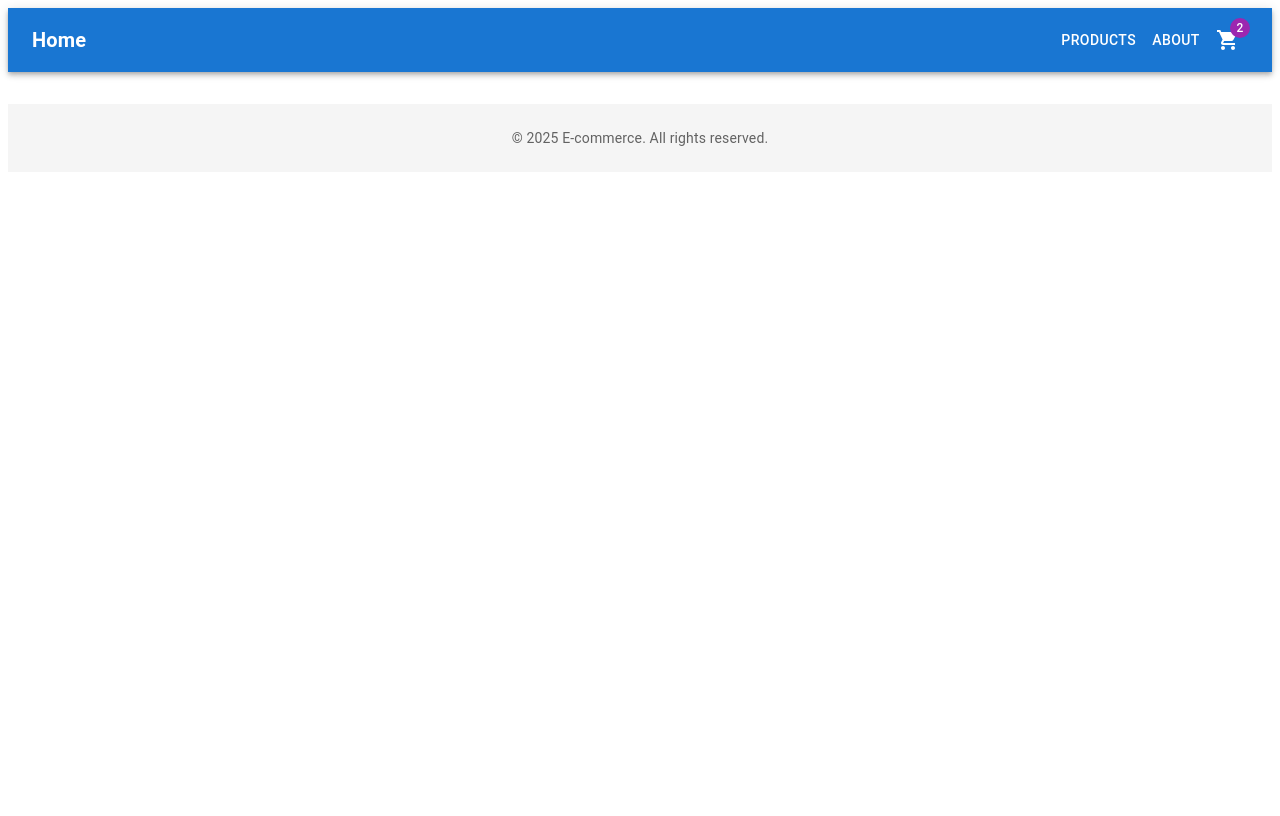
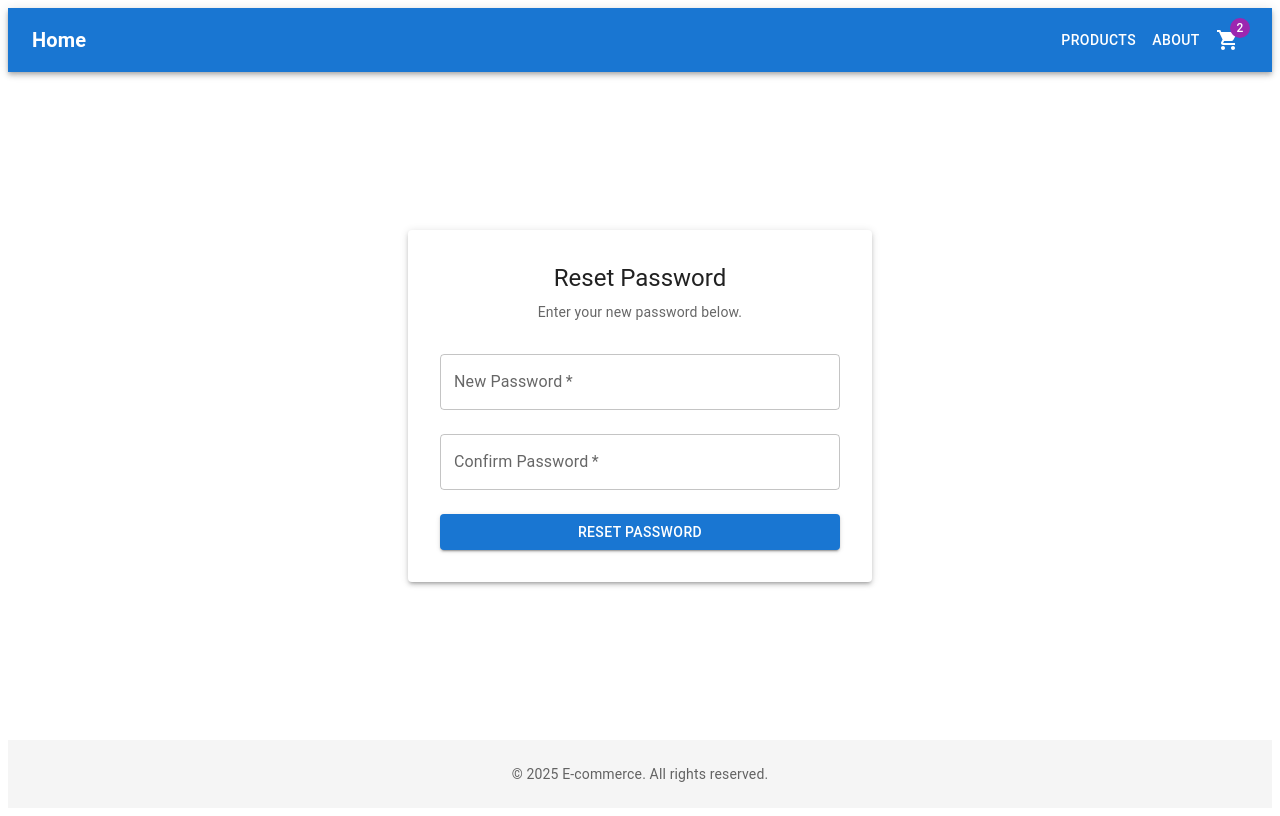
Before and after one commit to BansariTatva/ECommerceFE, a React (Vite) app: page /reset-password in a window 1280 px wide. Built offline with nearby package versions, Linux system fonts and the light colour scheme.

Commit message:
added design for forgot password and reset password and improved design of project

```diff
--- a/package.json
+++ b/package.json
@@ -15,9 +15,11 @@
     "@mui/icons-material": "^7.3.4",
     "@mui/material": "^7.3.4",
     "axios": "^1.12.2",
+    "formik": "^2.4.6",
     "react": "^19.1.1",
     "react-dom": "^19.1.1",
-    "react-router-dom": "^7.9.3"
+    "react-router-dom": "^7.9.3",
+    "yup": "^1.7.1"
   },
   "devDependencies": {
     "@eslint/js": "^9.36.0",
--- a/src/App.tsx
+++ b/src/App.tsx
@@ -1,25 +1,34 @@
 import { Routes, Route } from "react-router-dom";
-import { Container } from "@mui/material";
+import { Box, Container } from "@mui/material";
 import { Navbar, Footer } from "./components";
-import { Home, Product } from "./pages"
-import SignUp from "./pages/SignUp";
-import Login from "./pages/Login";
+import { Product } from "./pages"
+import SignUp from "./pages/auth/SignUp";
+import Login from "./pages/auth/Login";
+import ForgotPassword from "./pages/auth/ForgotPasswordPage";
+import ResetPassword from "./pages/auth/ResetPasswordPage";
 
 function App() {
   return (
     <>
+      <Box sx={{
+        display: 'flex',
+        flexDirection: 'column',
+        minHeight: '100vh'
+      }}>
         <Navbar />
-      <Container sx={{ my: 4 }}>
+        <Container sx={{
+          my: 4, flex: 1, display: 'flex'
+        }}>
           <Routes>
             <Route path="/" element={<SignUp />} />
             <Route path="/login" element={<Login />} />
-          {/* <Route path="/" element={<Home />} /> */}
             <Route path="/product" element={<Product />} />
-          {/* <Route path="/products/:id" element={<ProductDetail />} />
-          <Route path="/cart" element={<Cart />} /> */}
+            <Route path="/forgot-password" element={<ForgotPassword />} />
+            <Route path="/reset-password" element={<ResetPassword />} />
           </Routes>
         </Container>
         <Footer />
+      </Box>
     </>
   );
 }
--- a/src/components/Footer.tsx
+++ b/src/components/Footer.tsx
@@ -2,7 +2,15 @@ import { Box, Typography } from "@mui/material";
 
 export const Footer = () => {
   return (
-    <Box component="footer" sx={{ py: 3, textAlign: "center", bgcolor: "grey.100", mt: 4 }}>
+    <Box
+      component="footer"
+      sx={{
+        py: 3,
+        textAlign: "center",
+        bgcolor: "grey.100",
+        mt: 'auto'
+      }}
+    >
       <Typography variant="body2" color="text.secondary">
         © {new Date().getFullYear()} E-commerce. All rights reserved.
       </Typography>
--- a/src/components/Navbar.tsx
+++ b/src/components/Navbar.tsx
@@ -4,7 +4,7 @@ import { Link } from "react-router-dom";
 
 export const Navbar = () => {
   return (
-    <AppBar position="static" color="primary" sx={{ mb: 3 }}>
+    <AppBar position="static" color="primary">
       <Toolbar sx={{ display: "flex", justifyContent: "space-between" }}>
         <Typography
           variant="h6"
--- /dev/null
+++ b/src/pages/auth/ForgotPasswordPage.tsx
@@ -0,0 +1,56 @@
+import React from "react";
+import { Box, Button, TextField, Typography, Paper } from "@mui/material";
+import { useFormik } from "formik";
+import { forgotValidationSchema } from "../../schemas/forgotSchema";
+
+const ForgotPassword: React.FC = () => {
+  const formik = useFormik({
+    initialValues: {
+      email: ""
+    },
+    validationSchema: forgotValidationSchema,
+    onSubmit: async (values) => {
+      console.log("values", values);
+    }
+  })
+
+  return (
+    <Box sx={{
+      display: 'flex',
+      alignItems: 'center',
+      justifyContent: 'center',
+      flex: 1
+    }}>
+      <Paper elevation={3} sx={{ p: 4, width: '100%', maxWidth: 400 }}>
+        <Typography variant="h5" gutterBottom textAlign="center">
+          Forgot Password
+        </Typography>
+
+        <Typography variant="body2" color="text.secondary" textAlign="center" mb={2}>
+          Enter your email and we’ll send you a password reset link.
+        </Typography>
+
+        <form onSubmit={formik.handleSubmit}>
+          <TextField
+            label="Email Address"
+            type="email"
+            name="email"
+            fullWidth
+            required
+            margin="normal"
+            onChange={formik.handleChange}
+            onBlur={formik.handleBlur}
+            error={formik.touched.email && Boolean(formik.errors.email)}
+            value={formik.values.email}
+            helperText={formik.touched.email && formik.errors.email}
+          />
+          <Button type="submit" variant="contained" color="primary" fullWidth sx={{ mt: 2 }}>
+            Send Reset Link
+          </Button>
+        </form>
+      </Paper>
+    </Box>
+  );
+};
+
+export default ForgotPassword;
--- a/src/pages/Login.tsx
+++ b/src/pages/auth/Login.tsx
@@ -1,16 +1,16 @@
-import React, { useState } from "react";
+import { useState } from "react";
 import {
     Container,
     Box,
     TextField,
     Button,
     Typography,
-    Link,
     Alert,
     IconButton,
     InputAdornment,
 } from "@mui/material";
 import { Visibility, VisibilityOff } from "@mui/icons-material";
+import { Link } from "react-router-dom";
 
 const Login = () => {
     const [formData, setFormData] = useState({ email: "", password: "" });
@@ -26,7 +26,7 @@ const Login = () => {
     const handleClickShowPassword = () => setShowPassword((prev) => !prev);
 
     const validate = () => {
-        let tempErrors = {};
+        const tempErrors = {};
         if (!formData.email) {
             tempErrors.email = "Email is required";
         } else if (!/\S+@\S+\.\S+/.test(formData.email)) {
@@ -52,7 +52,6 @@ const Login = () => {
         <Container maxWidth="sm">
             <Box
                 sx={{
-                    mt: 8,
                     p: 4,
                     boxShadow: 3,
                     borderRadius: 2,
@@ -110,11 +109,11 @@ const Login = () => {
                     </Button>
 
                     <Typography align="center" variant="body2">
-                        Don't have an account? <Link href="/">Sign Up</Link>
+                        Don't have an account? <Link to="/">Sign Up</Link>
                     </Typography>
 
                     <Typography align="center" variant="body2" sx={{ mt: 1 }}>
-                        <Link href="/forgot-password">Forgot Password?</Link>
+                        <Link to="/forgot-password">Forgot Password?</Link>
                     </Typography>
                 </Box>
             </Box>
--- /dev/null
+++ b/src/pages/auth/ResetPasswordPage.tsx
@@ -0,0 +1,76 @@
+import React from "react";
+import { Box, Button, TextField, Typography, Paper } from "@mui/material";
+import { useFormik } from "formik";
+import { resetPasswordValidationSchema } from "../../schemas/resetPasswordValidationSchema";
+
+const ResetPassword: React.FC = () => {
+
+  const formik = useFormik({
+    initialValues: {
+      password: "",
+      confirmPassword: ""
+    },
+    validationSchema: resetPasswordValidationSchema,
+    onSubmit: async (values) => {
+      console.log("values", values);
+    }
+  })
+
+
+  return (
+    <Box
+      sx={{
+        display: 'flex',
+        alignItems: 'center',
+        justifyContent: 'center',
+        flex: 1
+      }}
+    >
+      <Paper elevation={3} sx={{ p: 4, width: '100%', maxWidth: 400 }}>
+        <Typography variant="h5" gutterBottom textAlign="center">
+          Reset Password
+        </Typography>
+
+        <Typography variant="body2" color="text.secondary" textAlign="center" mb={2}>
+          Enter your new password below.
+        </Typography>
+
+        <form onSubmit={formik.handleSubmit}>
+          <TextField
+            label="New Password"
+            type="password"
+            fullWidth
+            required
+            margin="normal"
+            name="password"
+            value={formik.values.password}
+            onChange={formik.handleChange}
+            onBlur={formik.handleBlur}
+            error={formik.touched.password && Boolean(formik.errors.password)}
+            helperText={formik.touched.password && formik.errors.password}
+          />
+
+          <TextField
+            label="Confirm Password"
+            type="password"
+            fullWidth
+            required
+            margin="normal"
+            name="confirmPassword"
+            value={formik.values.confirmPassword}
+            onChange={formik.handleChange}
+            onBlur={formik.handleBlur}
+            error={formik.touched.confirmPassword && Boolean(formik.errors.confirmPassword)}
+            helperText={formik.touched.confirmPassword && formik.errors.confirmPassword}
+          />
+
+          <Button type="submit" variant="contained" color="primary" fullWidth sx={{ mt: 2 }}>
+            Reset Password
+          </Button>
+        </form>
+      </Paper>
+    </Box>
+  );
+};
+
+export default ResetPassword;
--- a/src/pages/SignUp.tsx
+++ b/src/pages/auth/SignUp.tsx
@@ -1,4 +1,4 @@
-import React, { useState } from "react";
+import { useState } from "react";
 import {
     Container,
     Box,
@@ -7,9 +7,9 @@ import {
     Checkbox,
     FormControlLabel,
     Typography,
-    Link,
     Alert,
 } from "@mui/material";
+import { Link } from "react-router-dom";
 
 const SignUp = () => {
     const [formData, setFormData]: any = useState({
@@ -74,7 +74,6 @@ const SignUp = () => {
         <Container maxWidth="sm">
             <Box
                 sx={{
-                    mt: 8,
                     p: 4,
                     boxShadow: 3,
                     borderRadius: 2,
@@ -165,7 +164,7 @@ const SignUp = () => {
                         label={
                             <>
                                 I accept the{" "}
-                                <Link href="/terms" target="_blank">
+                                <Link to="/terms" target="_blank">
                                     terms and conditions
                                 </Link>
                             </>
@@ -188,7 +187,7 @@ const SignUp = () => {
                     </Button>
 
                     <Typography align="center">
-                        Already have an account? <Link href="/login">Login here</Link>
+                        Already have an account? <Link to="/login">Login here</Link>
                     </Typography>
                 </Box>
             </Box>
--- /dev/null
+++ b/src/schemas/forgotSchema.ts
@@ -0,0 +1,5 @@
+import * as Yup from "yup";
+
+export const forgotValidationSchema = Yup.object({
+    email: Yup.string().email("Invalid email address").required("Email is required")
+});
--- /dev/null
+++ b/src/schemas/resetPasswordValidationSchema.ts
@@ -0,0 +1,16 @@
+import * as Yup from "yup";
+
+
+export const resetPasswordValidationSchema = Yup.object({
+    password: Yup.string()
+        .min(8, "Passowrd must be at least 8 characters long")
+        .required("Password is required")
+        .matches(/[0-9]/, 'Password requires a number')
+        .matches(/[a-z]/, 'Password requires a lowercase letter')
+        .matches(/[A-Z]/, 'Password requires an uppercase letter')
+        .matches(/[^\w]/, 'Password requires a symbol'),
+    confirmPassword: Yup
+        .string()
+        .oneOf([Yup.ref('password')], 'Password and confirm password must match')
+        .required("Confirm Password is required")
+});
```
Also changed, not shown: 1 other file (tests, documents, lock files or other folders). Lines whose indentation alone changed are shown as unchanged.
